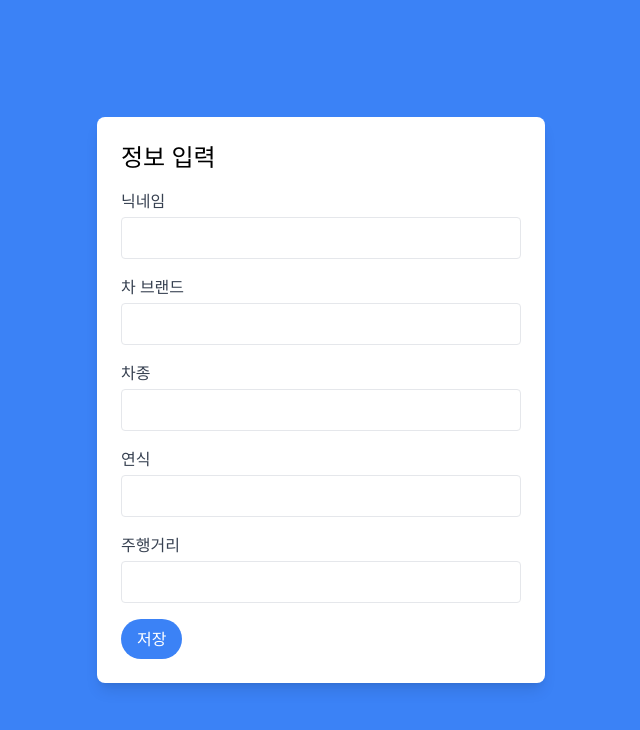
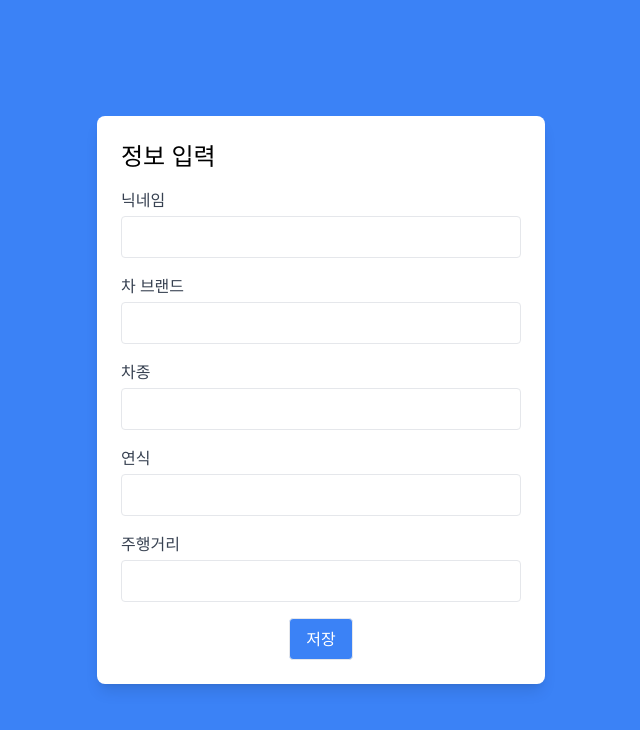
Before and after one commit to KKKHun2/-selfCheck-My-Car, a Next.js app: page /firstStep in a window 1280 px wide. Shown: the top 730 px of the page, without its empty margins (319-959 px from the left). Built offline with nearby package versions, Linux system fonts and the light colour scheme.

Commit message:
✨ 버튼 초기시작 수정

```diff
--- a/src/app/firstStep/page.tsx
+++ b/src/app/firstStep/page.tsx
@@ -76,12 +76,14 @@ const FirstStep: React.FC = () => {
             className="mt-1 w-full p-2 border rounded"
           />
         </div>
-        <button
-          onClick={handleSave}
-          className="bg-blue-500 text-white py-2 px-4 rounded-full hover:bg-blue-600 transition"
-        >
-          저장
-        </button>
+        <div className="flex justify-center">
+          <button
+            onClick={handleSave}
+            className="bg-blue-500 text-white py-2 px-4 rounded border hover:bg-blue-600 transition"
+          >
+            저장
+          </button>
+        </div>
       </div>
     </div>
   );
```
